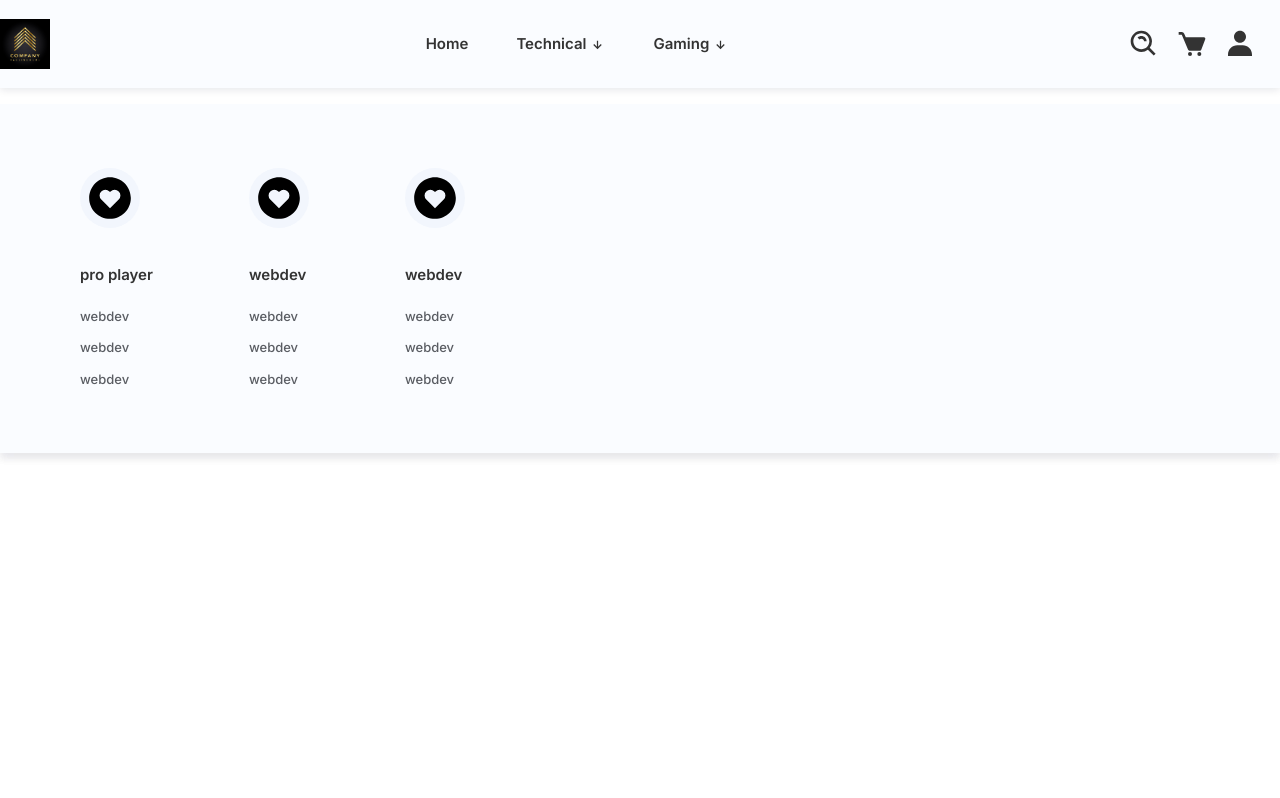
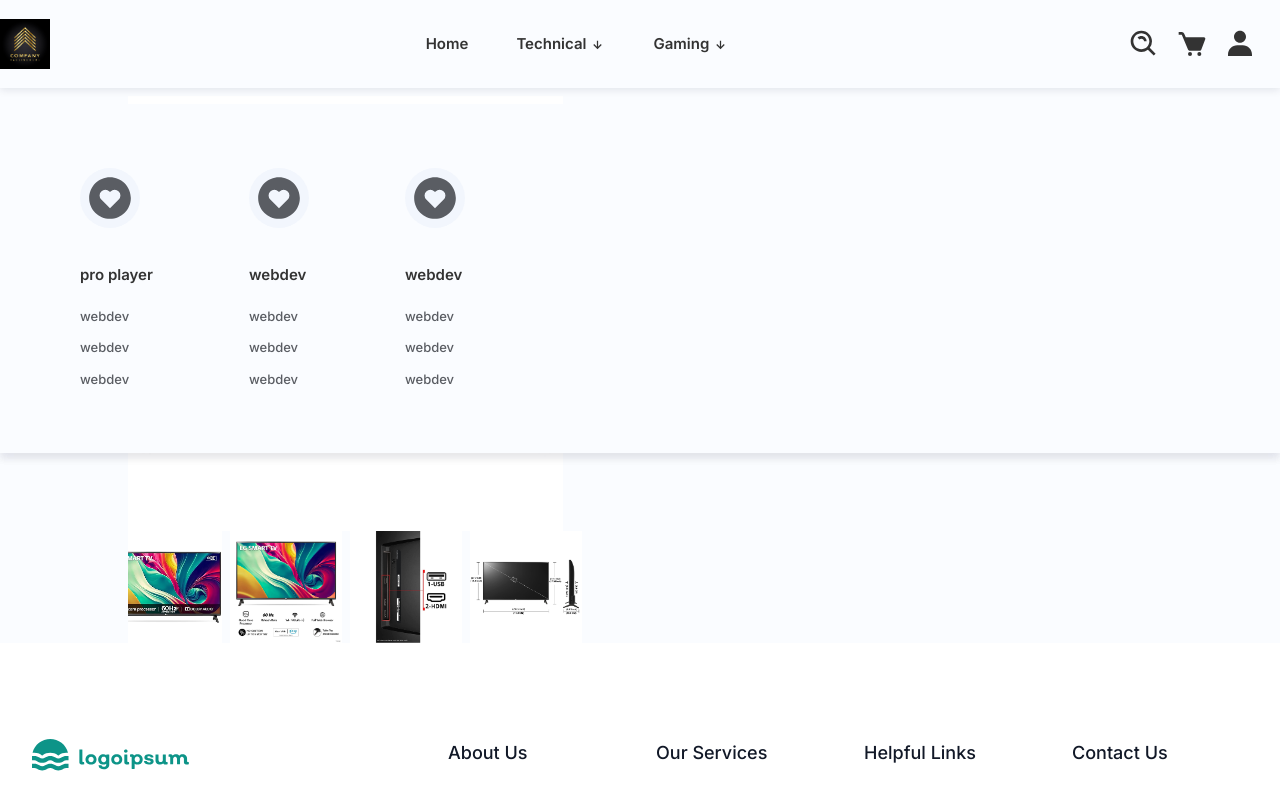
Before and after one commit to Guptaashish2003/beyondbazaar, a Next.js app: page /singlepage in a window 1280 px wide. Before the commit this address had no page. Shown: the top 798 px of the page. Built offline with nearby package versions, Linux system fonts and the light colour scheme.

Commit message:
description

```diff
--- /dev/null
+++ b/src/app/(pages)/singlepage/page.js
@@ -0,0 +1,10 @@
+import React from 'react'
+import ProductPage from '@/components/singleProduct/ProductPage'
+
+const page = () => {
+  return (
+    <ProductPage />
+  )
+}
+
+export default page
--- a/src/components/featureCard/FeatureCard.jsx
+++ b/src/components/featureCard/FeatureCard.jsx
@@ -2,10 +2,10 @@ import React from 'react'
 
 const FeatureCard = ({children,title,description}) => {
   return (
-    <div className='flex flex-col justify-center items-center w-1/3 m-2 p-4 '>
+    <div className='flex flex-col justify-center items-center w-1/3 m-2 p-4 flex justify-center align-center'>
         <div className='icon w-28 h-24'>
             {children}
-        </div>
+        </div >
         <h1 className="title text-4xl uppercase font-bold text-black">{title}</h1>
        <p className="para text-center mt-6 text-xl">{description}</p>
 
--- /dev/null
+++ b/src/components/singleProduct/ProductDes.jsx
@@ -0,0 +1,13 @@
+import React from "react";
+
+const ProductDes = ({ children, title, para }) => {
+  return (
+    <div className="mt-32">
+      {children}
+      <h1 className="title text-4xl uppercase font-bold text-black">{title}</h1>
+      <p className="para text-center mt-6 text-xl">{para}</p>
+    </div>
+  );
+};
+
+export default ProductDes;
--- a/src/components/singleProduct/ProductPage.jsx
+++ b/src/components/singleProduct/ProductPage.jsx
@@ -1,10 +1,16 @@
 import React from 'react'
 import ProductPhotos from './ProductPhotos'
+import ProductDes from './ProductDes'
 
 const ProductPage = () => {
   return (
-    <div>
+    <div className='flex justify-center text-center  '>
         <ProductPhotos/>
+        <section className='w-[50%] mt-24 relative right-32'>
+
+            <ProductDes title={"Samsung curved display"} para={"Lorem ipsum dolor sit amet consectetur, adipisicing elit. Minima inventore quidem temporibus maiores cum id quo soluta quas doloribus! Vero quo quod labore."}/>
+        </section>
+
 
     </div>
   )
--- a/src/components/singleProduct/ProductPhotos.jsx
+++ b/src/components/singleProduct/ProductPhotos.jsx
@@ -11,9 +11,9 @@ const ProductPhotos = () => {
   const [mainImg, setMainImg] = useState(productImg[0]);
 
   return (
-    <div className="">
+    <div className="mt-24 overflow-hidden relative left-32">
       <div className=" w-1/2 flex  item-center justify-center ">
-    <Image src={mainImg} className="w-[36rem]" />
+    <Image src={mainImg} className="w-[85rem]" />
       </div>
       <div className="w-1/2 flex gap-2 item-center justify-center">
       {productImg.map((img, index) => {
```
